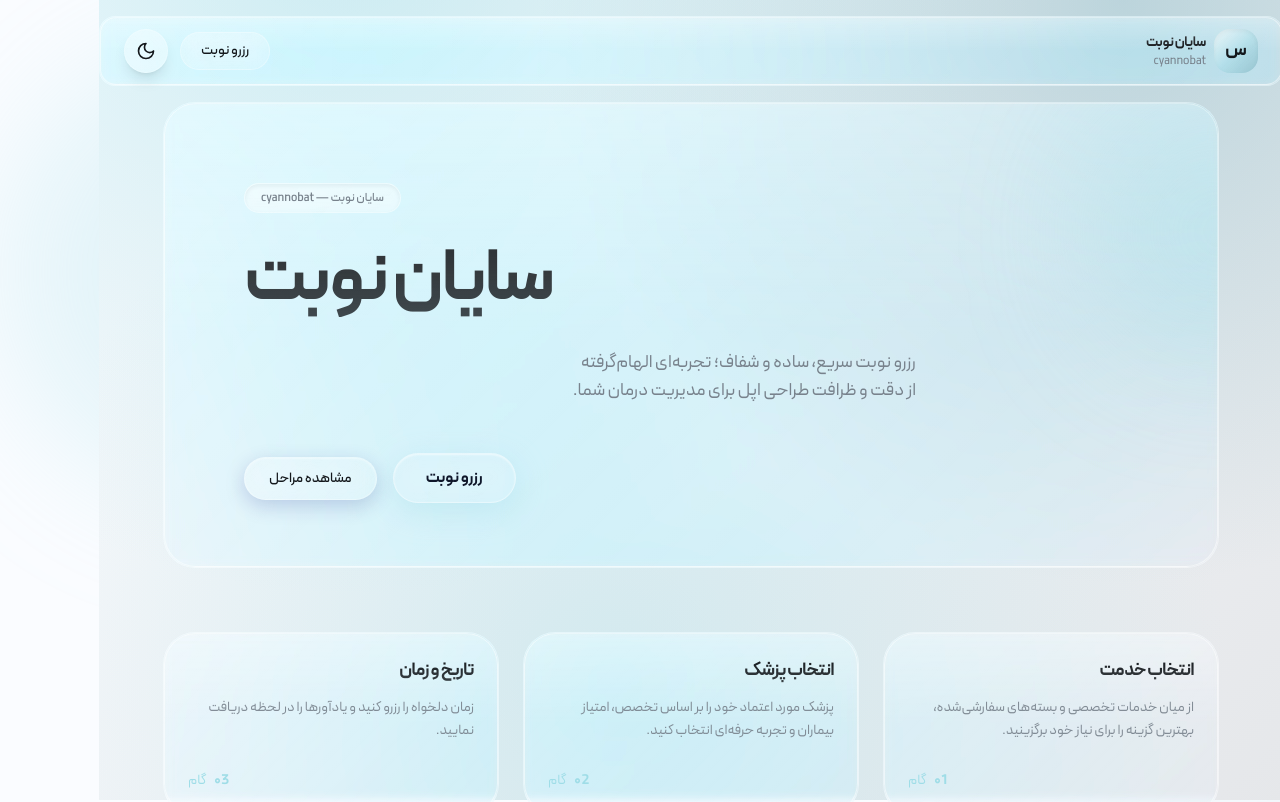
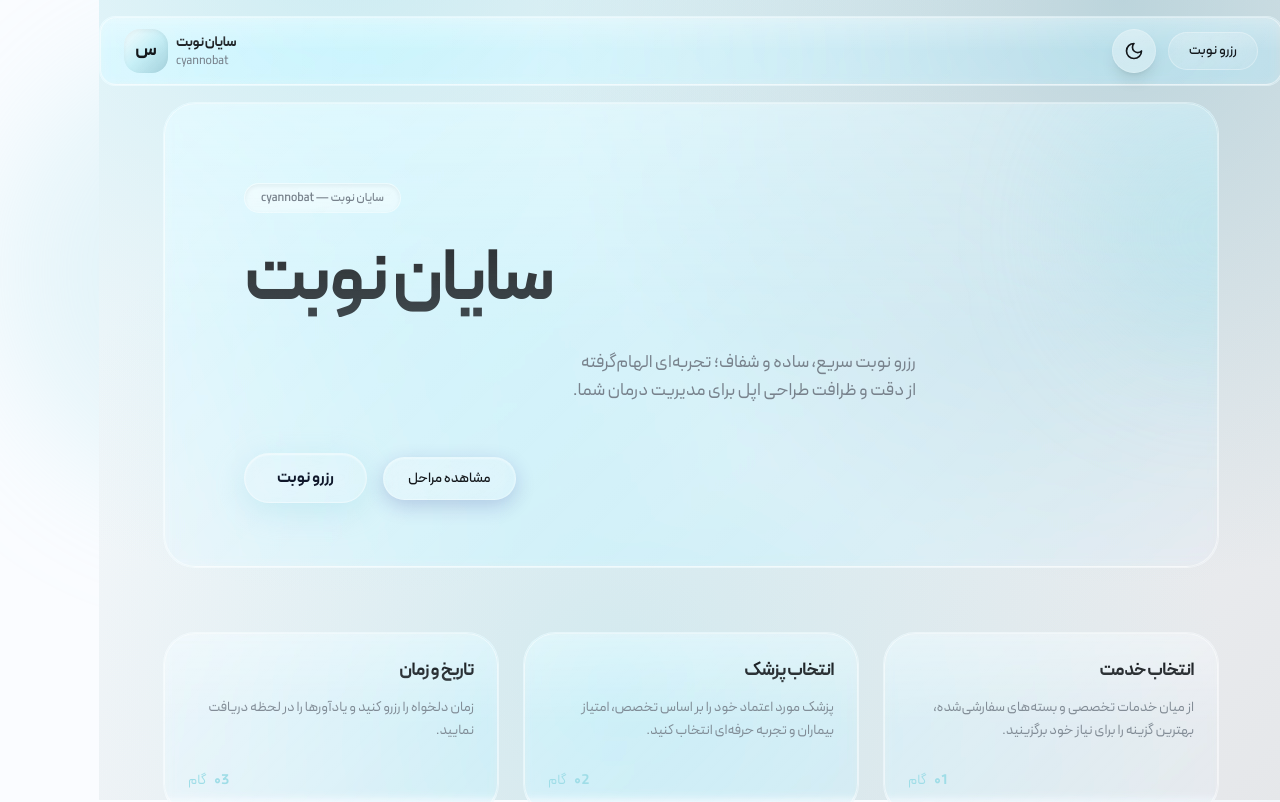
Before and after one commit to belforzedse/cyannobat, a Next.js app: page / in a window 1280 px wide. Shown: the top 802 px of the page. Built offline with nearby package versions, Linux system fonts and the light colour scheme.

Commit message:
Align RTL layout components

```diff
--- a/src/app/(site)/page.tsx
+++ b/src/app/(site)/page.tsx
@@ -74,7 +74,7 @@ const HeroPage = () => {
             initial={{ opacity: 0, y: 10 }}
             animate={{ opacity: 1, y: 0 }}
             transition={{ delay: 0.5, duration: 0.6 }}
-            className="flex flex-wrap items-center justify-end gap-4 pt-4"
+            className="flex flex-row-reverse flex-wrap items-center justify-end gap-4 pt-4"
           >
             <Link
               href="/reserve"
--- a/src/components/Header.tsx
+++ b/src/components/Header.tsx
@@ -12,17 +12,17 @@ const Header = () => {
       initial={{ y: prefersReducedMotion ? 0 : -24, opacity: prefersReducedMotion ? 1 : 0 }}
       animate={{ y: 0, opacity: 1 }}
       transition={{ duration: prefersReducedMotion ? 0 : 0.6, ease: 'easeOut' }}
-      className="glass rounded-2xl sticky top-4 z-40 flex items-center justify-between px-6 py-3 text-right"
+      className="glass rounded-2xl sticky top-4 z-40 flex flex-row-reverse items-center justify-between px-6 py-3 text-right"
     >
       <div
         className="pointer-events-none absolute inset-0 rounded-2rem bg-gradient-to-r from-transparent via-white/30 to-transparent opacity-30 -z-10 dark:via-white/10"
         aria-hidden
       />
-      <div className="flex items-center gap-2">
+      <div className="flex flex-row-reverse items-center gap-2">
         <div className="flex h-11 w-11 items-center justify-center rounded-2xl bg-gradient-to-br from-white/65 via-accent/35 to-accent-strong/50 text-foreground shadow-inner backdrop-blur-xl dark:from-white/15 dark:via-accent/25 dark:to-accent-strong/45">
           <span className="text-lg font-bold">س</span>
         </div>
-        <div className="flex flex-col">
+        <div className="flex flex-col items-end text-right">
           <Link href="/" className="text-sm font-semibold tracking-tight text-foreground">
             سایان نوبت
           </Link>
@@ -31,7 +31,7 @@ const Header = () => {
       </div>
       <div className="flex items-center gap-3">
         <Link
-          href="/رزرو"
+          href="/reserve"
           className="glass-pill hidden px-5 py-2 text-sm font-medium text-foreground transition-colors hover:text-foreground focus-visible:outline-none focus-visible:ring-2 focus-visible:ring-[rgb(var(--ring))] focus-visible:ring-offset-2 focus-visible:ring-offset-background sm:inline-flex"
         >
           رزرو نوبت
--- a/src/components/ServiceCard.tsx
+++ b/src/components/ServiceCard.tsx
@@ -37,7 +37,7 @@ const ServiceCard = ({
       )}
     >
       {badge && (
-        <span className="absolute left-3 top-3 rounded-full bg-accent/20 px-3 py-1 text-xs font-medium text-accent dark:bg-accent/10">
+        <span className="absolute right-3 top-3 rounded-full bg-accent/20 px-3 py-1 text-xs font-medium text-accent dark:bg-accent/10">
           {badge}
         </span>
       )}
```
